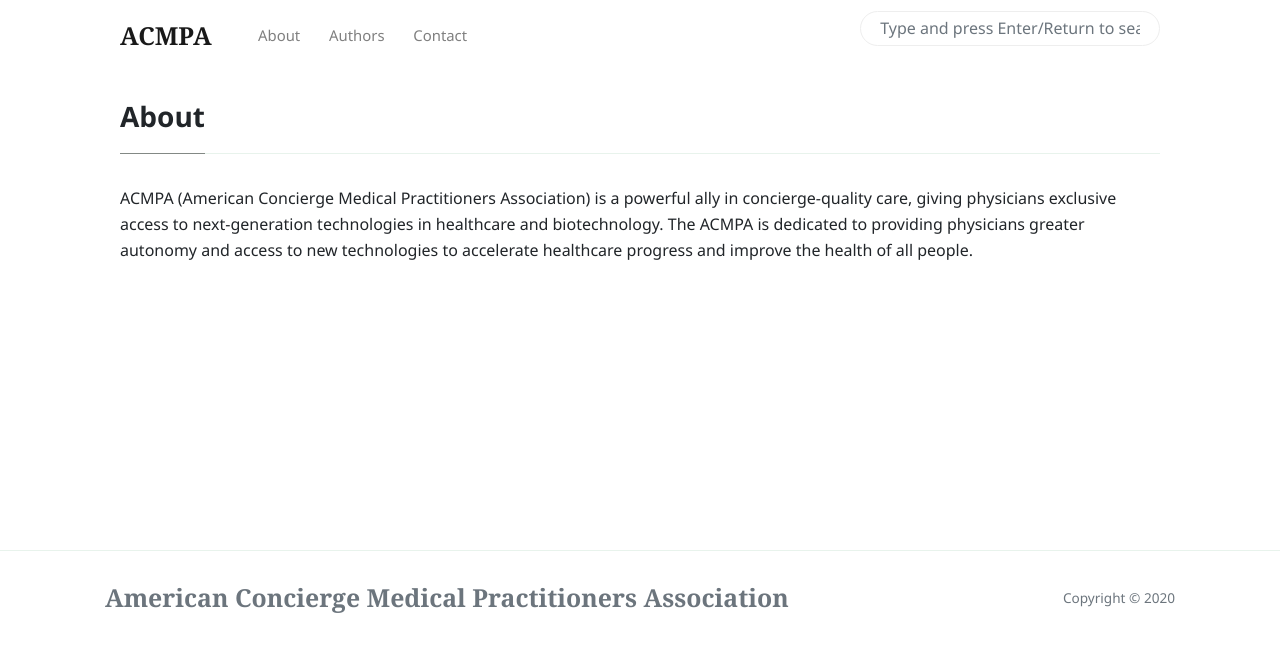
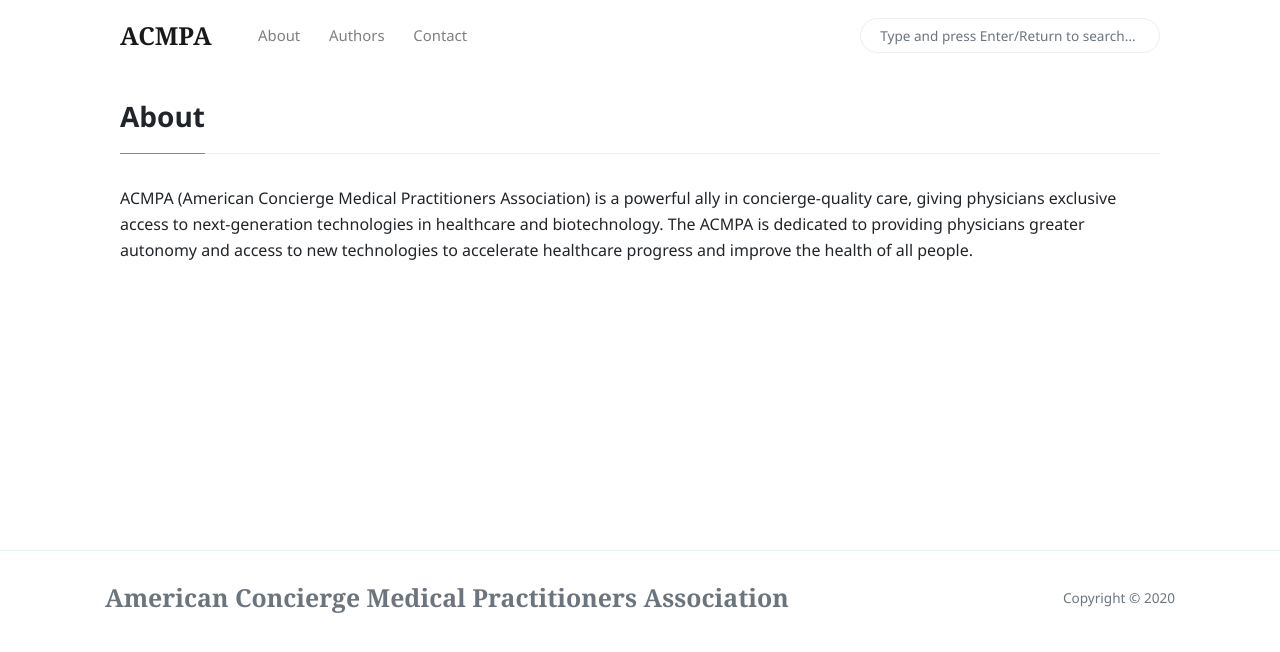
Before and after one commit to acmpa/acmpa.github.io, a Jekyll site: the page built from _pages/about.md, in a window 1280 px wide. Shown: the top 652 px of the page. Built offline with Jekyll 4.4.1, drawn with Linux system fonts in a browser that asks for light colours; nearby versions of some CDN libraries.

Commit message:
Improve responsive font size for searchbar

```diff
--- a/assets/css/theme.css
+++ b/assets/css/theme.css
@@ -764,6 +764,11 @@ article h1,article h2,article h3,article h4,article h5,article h6,article .h1,ar
 	}
 }
 @media (min-width:992px) {
+	.bd-search .form-control {
+	   font-size: 0.85rem;
+	   margin-bottom: 0;
+   }
+
 	.fixedsidebar {
 		top:0px;
 		position:fixed;
@@ -804,9 +809,4 @@ div.a2a_full_footer {display:none;}
 	 .topfirstimage {
 		 height:280px !Important;
 	 }
-
-	 .bd-search .form-control {
-		font-size: 0.85rem;
-		margin-bottom: 0;
-	}
  }
```
